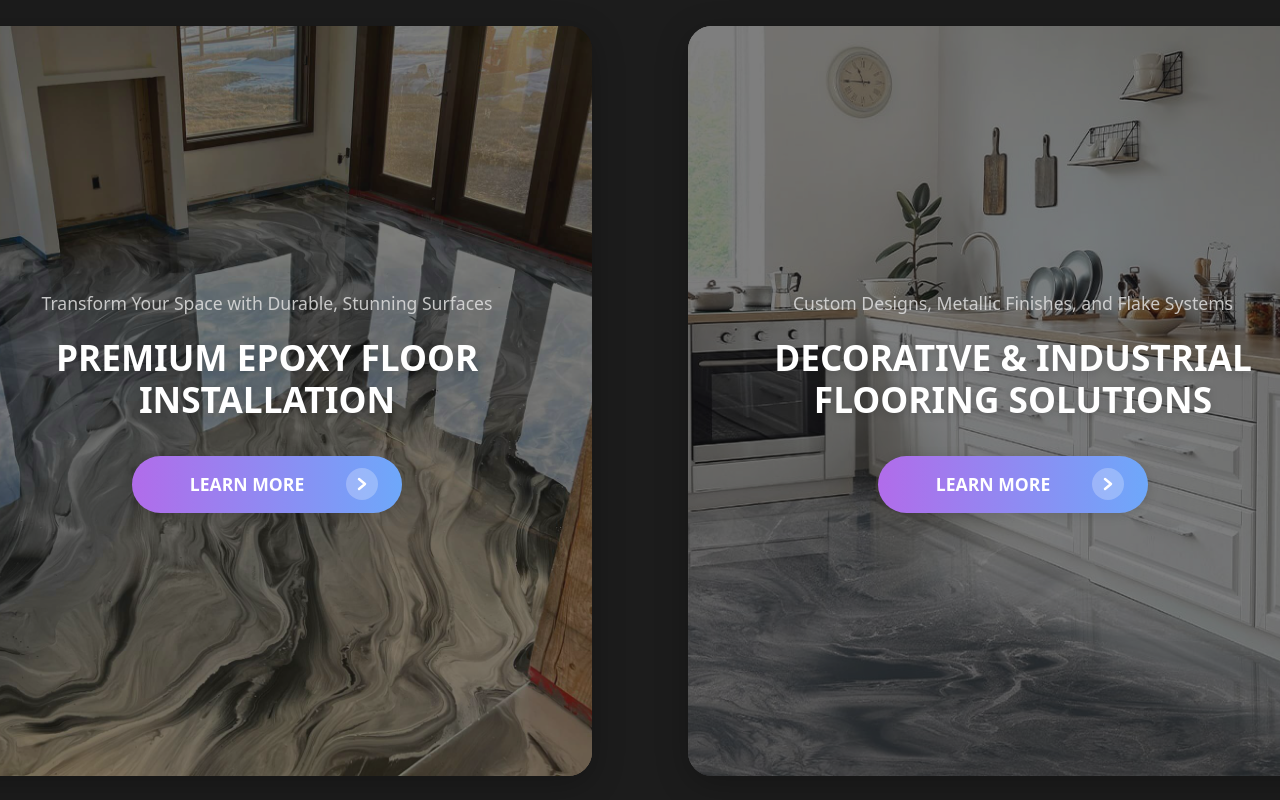
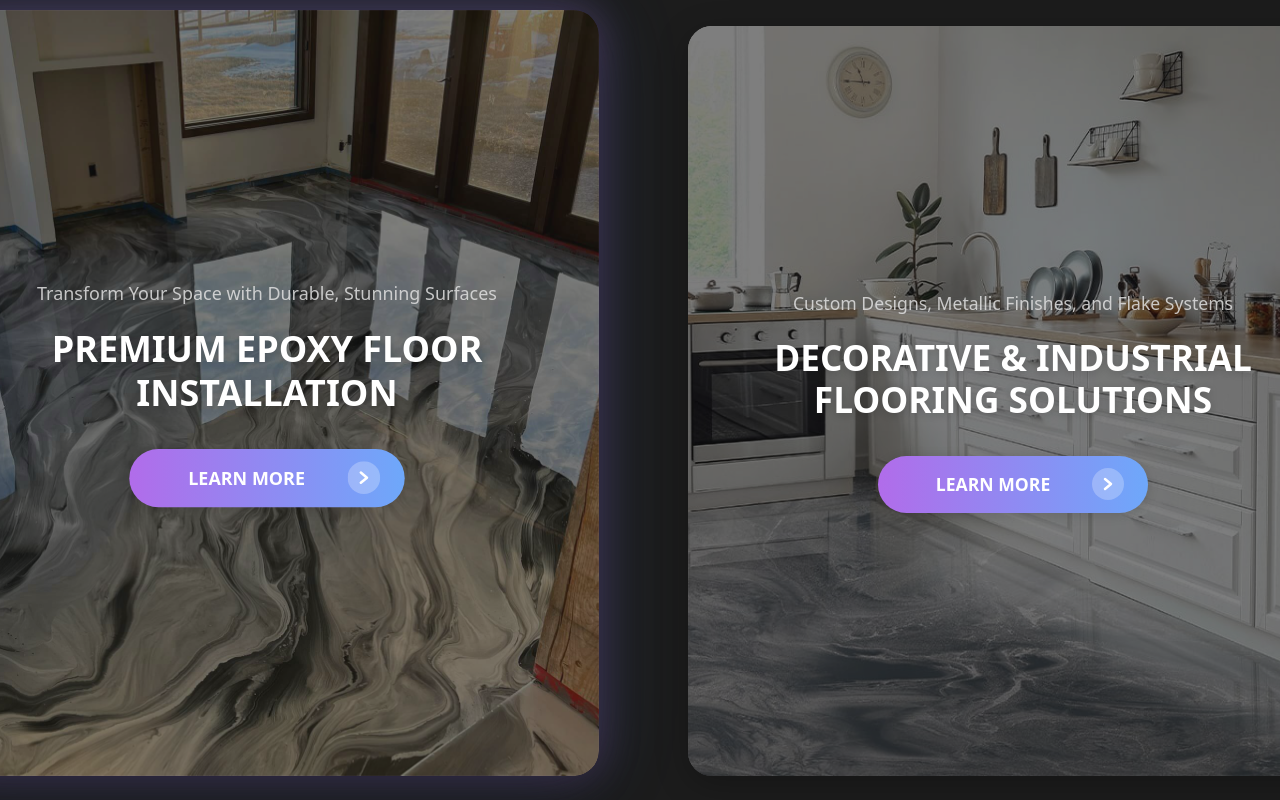
Before and after one commit to celalzamanoglu/epoxy-flooring, a Next.js app: page / in a window 1280 px wide. In both pictures the pointer is over the element 267 px from the left and 3195 px from the top of the page. Shown: the part 2795-3595 px from the top of the page. Built offline with nearby package versions, Linux system fonts and the light colour scheme.

Commit message:
feat: added glow on hover for learn more cards

```diff
--- a/src/components/LearnMoreCardsSection.module.css
+++ b/src/components/LearnMoreCardsSection.module.css
@@ -26,6 +26,16 @@
   background-size: cover;
   background-position: center;
   box-shadow: 0 8px 32px rgba(0,0,0,0.25);
+  transition: all 0.3s ease;
+  cursor: pointer;
+}
+
+.card:hover {
+  transform: translateY(-8px) scale(1.02);
+  box-shadow:
+    0 20px 60px rgba(0,0,0,0.3),
+    0 0 40px rgba(177, 108, 234, 0.3),
+    0 0 80px rgba(110, 168, 250, 0.2);
 }
 
 .overlay {
```
